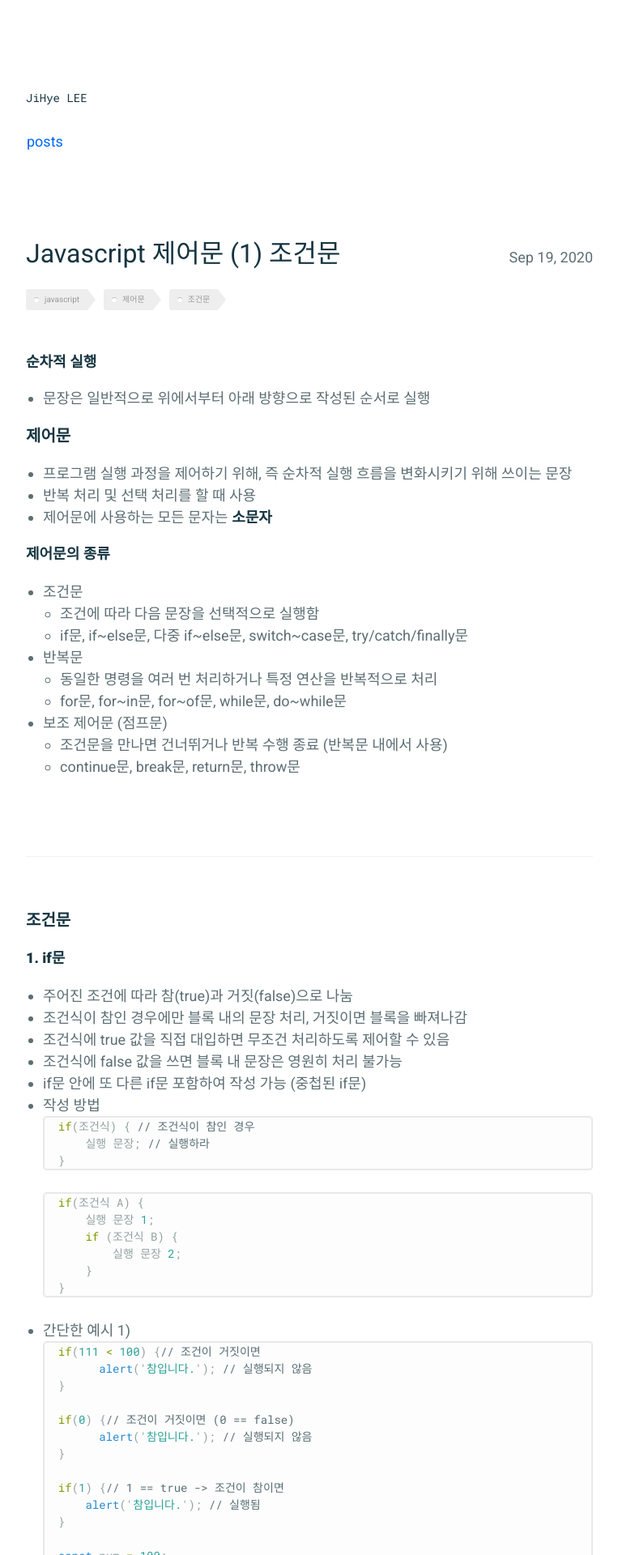
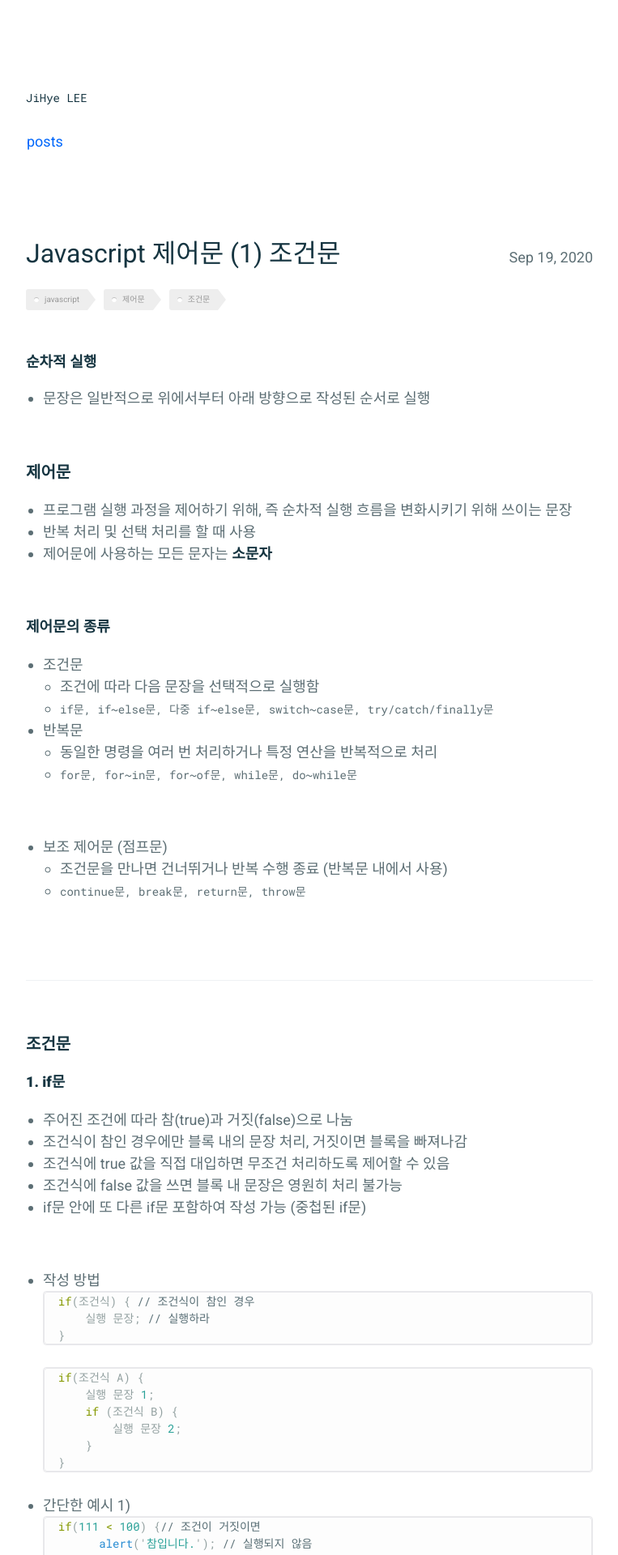
Before and after one commit to absolutelyfullycapable/absolutelyfullycapable.github.io, a Jekyll site: the page built from _posts/2020-09-19-javascript-제어구문-조건문.md, in a window 1280 px wide. Shown: the top 1920 px of the page at 81% size, without its empty margins (258-1021 px from the left). Built offline with Jekyll 4.4.1, drawn with Linux system fonts in a browser that asks for light colours.

Commit message:
modify contents

```diff
--- a/_posts/2020-09-19-javascript-제어구문-조건문.md
+++ b/_posts/2020-09-19-javascript-제어구문-조건문.md
@@ -20,28 +20,33 @@ comments: true
 
 **순차적 실행**
 - 문장은 일반적으로 위에서부터 아래 방향으로 작성된 순서로 실행
+
 <br/>
 
 ### **제어문**
 - 프로그램 실행 과정을 제어하기 위해, 즉 순차적 실행 흐름을 변화시키기 위해 쓰이는 문장
 - 반복 처리 및 선택 처리를 할 때 사용
 - 제어문에 사용하는 모든 문자는 **소문자**
+
 <br/>
 
 #### **제어문의 종류**
 - 조건문
 	- 조건에 따라 다음 문장을 선택적으로 실행함
-	- if문, if~else문, 다중 if~else문, switch~case문, try/catch/finally문
-	<br/>
+
+	- `if문, if~else문, 다중 if~else문, switch~case문, try/catch/finally문`
 
 - 반복문
 	- 동일한 명령을 여러 번 처리하거나 특정 연산을 반복적으로 처리
-	- for문, for~in문, for~of문, while문, do~while문
-	<br/>
+
+	- `for문, for~in문, for~of문, while문, do~while문`
+
+<br/>
 
 - 보조 제어문 (점프문)
 	- 조건문을 만나면 건너뛰거나 반복 수행 종료 (반복문 내에서 사용)
-	- continue문, break문, return문, throw문
+
+	- `continue문, break문, return문, throw문`
 
 <br/>
 <br/>
@@ -57,6 +62,7 @@ comments: true
 - 조건식에 true 값을 직접 대입하면 무조건 처리하도록 제어할 수 있음
 - 조건식에 false 값을 쓰면 블록 내 문장은 영원히 처리 불가능
 - if문 안에 또 다른 if문 포함하여 작성 가능 (중첩된 if문)
+
 <br/>
 
 - 작성 방법
@@ -127,6 +133,7 @@ comments: true
 	- 조건의 만족 여부에 따라 처리할 작업 선택
 - "만약 ~이라면... (if) 그렇지 않으면... (else)"이라는 식의 처리 흐름 표현
 - if~else문도 다른 if~else문을 포함하여 작성 가능 (중첩된 if~else문)
+
 <br/>
 
 - 작성 방법
```
